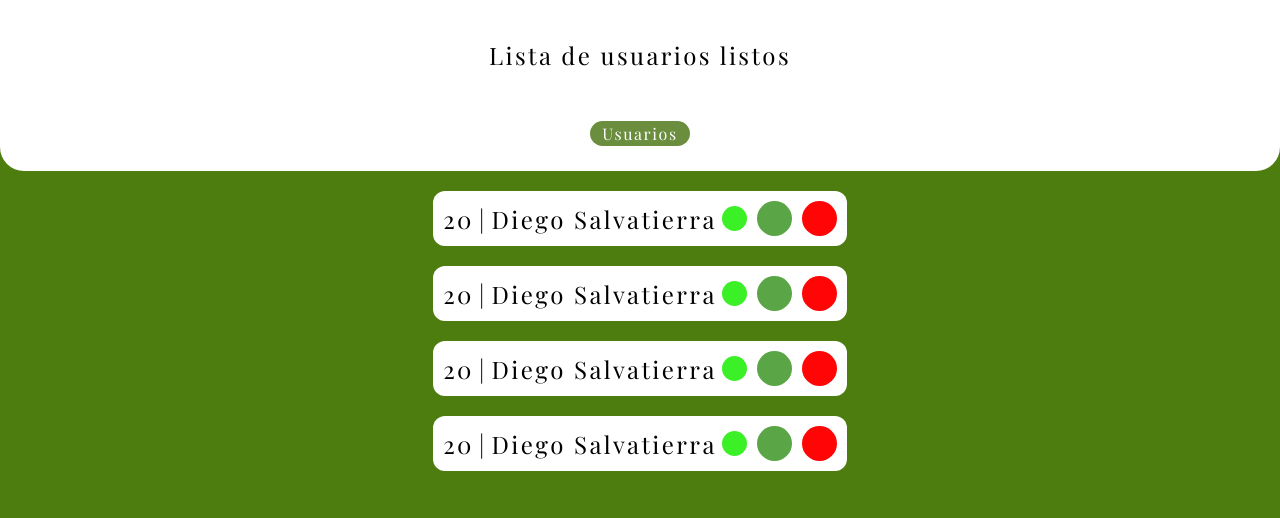
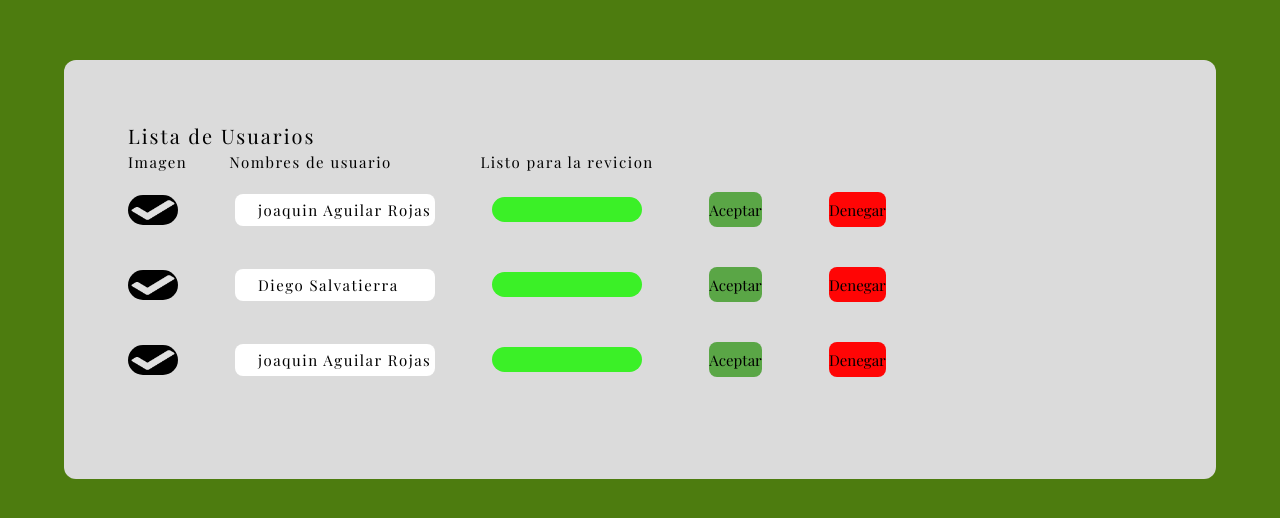
Before and after one commit to sbd0029992/ecolecta, a Next.js app: page /user_list_verification in a window 1280 px wide. Shown: the top 518 px of the page. Built offline with nearby package versions, Linux system fonts and the light colour scheme.

Commit message:
feat(page): recuperar cuenta y estilos

```diff
--- /dev/null
+++ b/src/components/Itemdashboard.js
@@ -0,0 +1,29 @@
+import Image from 'next/image';
+import React from 'react';
+
+function Itemdashboard(props) {
+  const { nombre, quees, puntos, imagen } = props.data;
+  return (
+    <div class='ml-[30px] mt-[20px] mr-[30px] flex rounded-lg bg-[#b91c1c] bg-opacity-40 md:ml-[20%] md:w-[500px] lg:ml-[30%] xl:ml-[35%]'>
+      <div>
+        <div class='ml-[20px] mt-[10px] flex'>
+          <Image
+            class='mt-[10px] h-[70px] w-[70px] rounded-full  bg-black hover:w-[200px]'
+            src={imagen}
+            alt='imagen de un check'
+          />
+          <div class='ml-[20px] mt-[10px]'>
+            <p class='text-2xl font-bold'>{nombre}</p>
+            <p class='text-2xl font-bold'>{quees}</p>
+          </div>
+        </div>
+        <div class='ml-[20px] flex'>
+          <label class='ml-[50px] text-2xl font-bold'>PUNTOS</label>
+          <label class='ml-[50px] text-2xl font-bold'>{puntos}</label>
+        </div>
+      </div>
+    </div>
+  );
+}
+
+export default Itemdashboard;
--- /dev/null
+++ b/src/components/Itemuserlist.js
@@ -0,0 +1,31 @@
+import Image from 'next/image';
+import React from 'react';
+
+function Itemuserlist(props) {
+  const { valdes, nombre, image } = props.data;
+  return (
+    <div class='mb-[20px] flex items-center rounded-xl bg-white p-[10px] md:mr-[10%] md:w-screen md:bg-opacity-0 md:pl-[10%]'>
+      <Image
+        class=' h-[0px] w-[0px] rounded-full bg-black hover:h-full hover:w-full hover:rounded-none md:mr-[5%] md:h-[30px] md:w-[50px]'
+        src={image}
+        alt='imagen de un check'
+      />
+      <label class='text-2xl md:text-[0px]'>{valdes} </label>
+      <label class='ml-[5px] mr-[5px] text-2xl md:ml-[0px] md:mr-[0px] md:text-[0px]'>
+        |
+      </label>
+      <label class='mr-[5px] rounded-lg text-2xl md:mr-[5%] md:w-[200px] md:bg-white md:pl-[2%] md:text-[15px]'>
+        {nombre}{' '}
+      </label>
+      <div class='h-[25px] w-[25px] rounded-full bg-[#3bf027] md:mr-[5%] lg:w-[150px]'></div>
+      <button class='ml-[10px] h-[35px] w-[35px] rounded-full bg-[#5aa646] text-[0px] md:mr-[5%] md:w-auto md:rounded-lg md:text-[15px] '>
+        Aceptar
+      </button>
+      <button class='ml-[10px] h-[35px] w-[35px] rounded-full bg-[#ff0505] text-[0px] md:w-auto md:rounded-lg md:text-[15px]'>
+        Denegar
+      </button>
+    </div>
+  );
+}
+
+export default Itemuserlist;
--- a/src/pages/dashboard.js
+++ b/src/pages/dashboard.js
@@ -1,17 +1,37 @@
 import Image from 'next/image';
 import React from 'react';
 
+import Point from '../components/Itemdashboard';
 import imaimport from '../../public/images/imagenfondo.jpg';
-
 function dashboard() {
   let nombre = 'Jhon Pool Magne Rojas ';
-  let nombre1 = 'joaquin Aguilar Rojas';
-  let quees1 = 'Beneficiario';
-  var puntos1 = 3000;
+  const values = [
+    {
+      id: '1',
+      nombre: 'joaquin Aguilar Rojas',
+      quees: 'Beneficiario',
+      puntos: '2560',
+      imagen: imaimport,
+    },
+    {
+      id: '2',
+      nombre: 'joaquin Aguilar Rojas',
+      quees: 'Beneficiario',
+      puntos: '2560',
+      imagen: imaimport,
+    },
+    {
+      id: '3',
+      nombre: 'joaquin Aguilar Rojas',
+      quees: 'Beneficiario',
+      puntos: '2560',
+      imagen: imaimport,
+    },
+  ];
   var puntos = 500;
   return (
-    <div class='h-[100vh] bg-[#4D7C0F]'>
-      <div class='w-[500px] md:w-auto lg:w-auto xl:w-auto'>
+    <div class='h-full min-h-screen bg-[#4D7C0F]'>
+      <div class='w-auto md:w-auto lg:w-auto xl:w-auto'>
         <section>
           <div class='flex md:pt-5'>
             <div class='ml-[20px] flex h-auto w-auto rounded-lg bg-[#64748b] md:ml-auto md:mr-[25px]'>
@@ -30,36 +50,11 @@ function dashboard() {
                 />
               </div>
             </div>
-            <button class='ml-[200px] md:invisible md:mr-[0px] md:ml-[0px] md:text-2xl md:text-[0px]'>
-              {' '}
-              |||{' '}
-            </button>
           </div>
           <h1 class='ml-[20px] mt-[20px]'> TOP RANK </h1>
-          <div class='ml-[30px] mt-[20px] mr-[30px] flex rounded-lg bg-[#b91c1c] bg-opacity-40'>
-            <div>
-              <div class='ml-[20px] mt-[10px] flex'>
-                <Image
-                  class='mt-[10px] h-[70px] w-[70px] rounded-full  bg-black hover:w-[200px]'
-                  src={imaimport}
-                  alt='imagen de un check'
-                />
-                <div class='ml-[20px] mt-[10px]'>
-                  <p class='text-2xl font-bold'>{nombre1}</p>
-                  <p class='text-2xl font-bold'>{quees1}</p>
-                </div>
-              </div>
-              <div class='ml-[20px] flex'>
-                <label class='ml-[50px] text-2xl font-bold'>PUNTOS</label>
-                <label class='ml-[50px] text-2xl font-bold'>{puntos1}</label>
-              </div>
-            </div>
-            <Image
-              class='invisible ml-[0px] mr-[0px] h-[0px] w-[0px] md:visible md:ml-auto md:mr-[20px] md:h-auto md:w-[200px]'
-              src={imaimport}
-              alt='imagen de un check'
-            />
-          </div>
+          {values.map((value) => (
+            <Point data={value} key={value.id} />
+          ))}
         </section>
       </div>
     </div>
--- a/src/pages/user_list_verification.js
+++ b/src/pages/user_list_verification.js
@@ -1,53 +1,65 @@
 import React from 'react';
 
+import Point from '../components/Itemuserlist';
+import imaimport from '../../public/images/check.png';
 function user_list_verification() {
-  let nombre = 'Diego Salvatierra';
-  var valdes = 20;
+  const values = [
+    {
+      id: '1',
+      nombre: 'joaquin Aguilar Rojas',
+      valdes: '20',
+      image: imaimport,
+    },
+    {
+      id: '2',
+      nombre: 'Diego Salvatierra',
+      valdes: '20',
+      image: imaimport,
+    },
+    {
+      id: '1',
+      nombre: 'joaquin Aguilar Rojas',
+      valdes: '20',
+      image: imaimport,
+    },
+  ];
   return (
-    <div class='h-[100vh] bg-[#4D7C0F]'>
-      <div class='mb-[20px] h-auto w-auto rounded-b-3xl bg-white pt-[15px] pb-[25px]'>
-        <button class=' ml-[390px] mr-[25px] md:collapse'> ||| </button>
+    <div class='h-full min-h-screen bg-[#4D7C0F]'>
+      <div class='mb-[20px] h-auto w-auto rounded-b-3xl bg-white pt-[15px] pb-[25px] md:h-[0px] md:w-[0px]'>
+        <button class='md:ml[0px md:mr[0px] md:text[0px] ml-[390px] mr-[25px] md:collapse md:h-[0px]'>
+          {' '}
+          |||{' '}
+        </button>
         <div class='flex h-auto w-auto place-content-center'>
-          <label class=' text-2xl'> Lista de usuarios listos</label>
+          <label class=' text-2xl md:text-[0px]'>
+            {' '}
+            Lista de usuarios listos
+          </label>
         </div>
-        <div class='mt-[50px] flex h-auto w-auto place-content-center'>
-          <label class='grid h-[25px] w-[100px] place-content-center rounded-3xl bg-[#6a8d3e] text-white'>
+        <div class='mt-[50px] flex h-auto w-auto place-content-center md:h-[0px] md:w-[0px]'>
+          <label class='grid h-[25px] w-[100px] place-content-center rounded-3xl bg-[#6a8d3e] text-white md:text-[0px]'>
             Usuarios
           </label>
         </div>
       </div>
-      <div class=' grid w-auto place-content-center'>
-        <div class='mb-[20px] flex items-center rounded-xl bg-white p-[10px]'>
-          <label class='text-2xl'>{valdes} </label>
-          <label class='ml-[5px] mr-[5px] text-2xl'>|</label>
-          <label class='mr-[5px] text-2xl'>{nombre} </label>
-          <div class='h-[25px] w-[25px] rounded-full bg-[#3bf027]'></div>
-          <button class='ml-[10px] h-[35px] w-[35px] rounded-full bg-[#5aa646]'></button>
-          <button class='ml-[10px] h-[35px] w-[35px] rounded-full bg-[#ff0505]'></button>
+      <div class='rounded-xl bg-[#dbdbdb] bg-opacity-0 md:ml-[5%] md:mr-[5%] md:bg-opacity-100 md:p-[5%]'>
+        <label class='text-[0px] md:text-[20px] '>Lista de Usuarios</label>
+        <div class='flex'>
+          <label class='mr-[0px] text-[0px] md:mr-[5%] md:w-[50px] md:text-[15px]'>
+            Imagen
+          </label>
+          <label class='mr-[0px] text-[0px] md:mr-[5%] md:w-[200px] md:text-[15px]'>
+            Nombres de usuario
+          </label>
+          <label class='mr-[0px] text-[0px] md:mr-[5%] md:w-[200px] md:text-[15px]'>
+            Listo para la revicion
+          </label>
         </div>
-        <div class='mb-[20px] flex items-center rounded-xl bg-white p-[10px]'>
-          <label class='text-2xl'>{valdes} </label>
-          <label class='ml-[5px] mr-[5px] text-2xl'>|</label>
-          <label class='mr-[5px] text-2xl'>{nombre} </label>
-          <div class='h-[25px] w-[25px] rounded-full bg-[#3bf027]'></div>
-          <button class='ml-[10px] h-[35px] w-[35px] rounded-full bg-[#5aa646]'></button>
-          <button class='ml-[10px] h-[35px] w-[35px] rounded-full bg-[#ff0505]'></button>
-        </div>
-        <div class='mb-[20px] flex items-center rounded-xl bg-white p-[10px]'>
-          <label class='text-2xl'>{valdes} </label>
-          <label class='ml-[5px] mr-[5px] text-2xl'>|</label>
-          <label class='mr-[5px] text-2xl'>{nombre} </label>
-          <div class='h-[25px] w-[25px] rounded-full bg-[#3bf027]'></div>
-          <button class='ml-[10px] h-[35px] w-[35px] rounded-full bg-[#5aa646]'></button>
-          <button class='ml-[10px] h-[35px] w-[35px] rounded-full bg-[#ff0505]'></button>
-        </div>
-        <div class='mb-[20px] flex items-center rounded-xl bg-white p-[10px]'>
-          <label class='text-2xl'>{valdes} </label>
-          <label class='ml-[5px] mr-[5px] text-2xl'>|</label>
-          <label class='mr-[5px] text-2xl'>{nombre} </label>
-          <div class='h-[25px] w-[25px] rounded-full bg-[#3bf027]'></div>
-          <button class='ml-[10px] h-[35px] w-[35px] rounded-full bg-[#5aa646]'></button>
-          <button class='ml-[10px] h-[35px] w-[35px] rounded-full bg-[#ff0505]'></button>
+        <div class=' grid w-auto place-content-center p-2'>
+          {/*aqui va el ciclo infinito*/}
+          {values.map((value) => (
+            <Point data={value} key={value.id} />
+          ))}
         </div>
       </div>
     </div>
```
Also changed, not shown: src/pages/recuperar.js (added, +52 -0 lines).
